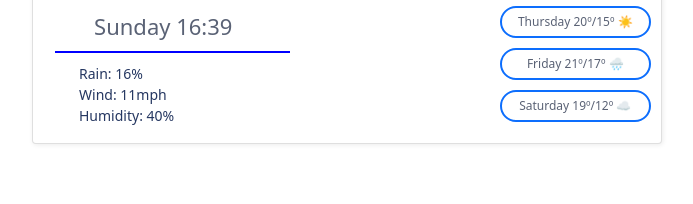
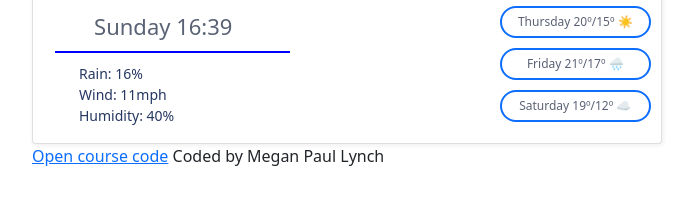
Before and after one commit to MeganPaulLynch/new-weather-App, a plain HTML site: page index.html in a window 1280 px wide. Shown: the part 196-400 px from the top of the page, without its empty margins (50-743 px from the left). Drawn offline with nearby package versions, Linux system fonts and the light colour scheme.

Commit message:
Added source code link

```diff
--- a/index.html
+++ b/index.html
@@ -62,6 +62,10 @@
           </div>
         </div>
       </div>
+      <a href="https://github.com/MeganPaulLynch/new-weather-App"
+        >Open course code</a
+      >
+      <span>Coded by Megan Paul Lynch</span>
     </div>
     <script src="src/index.js"></script>
   </body>
```
